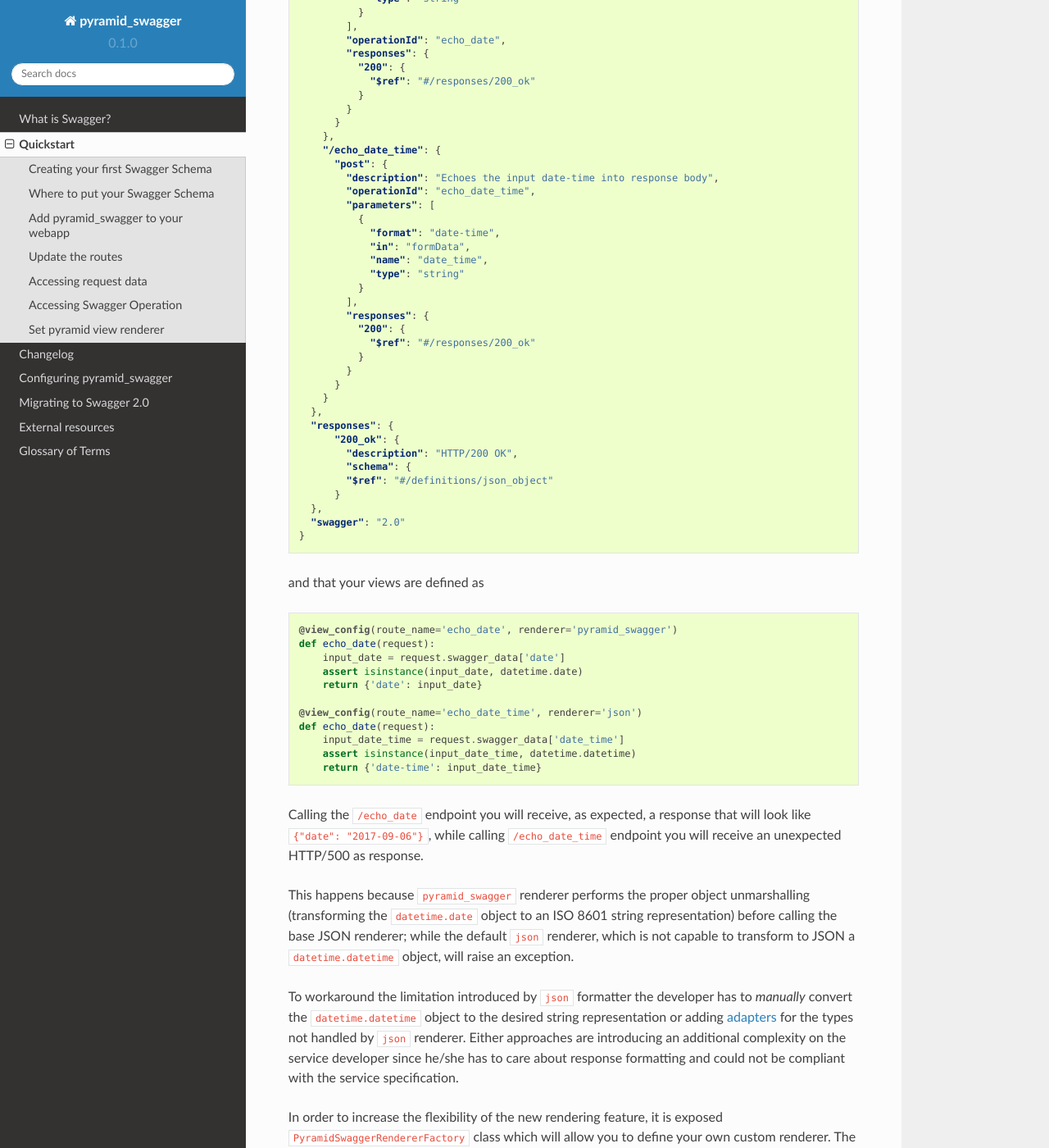
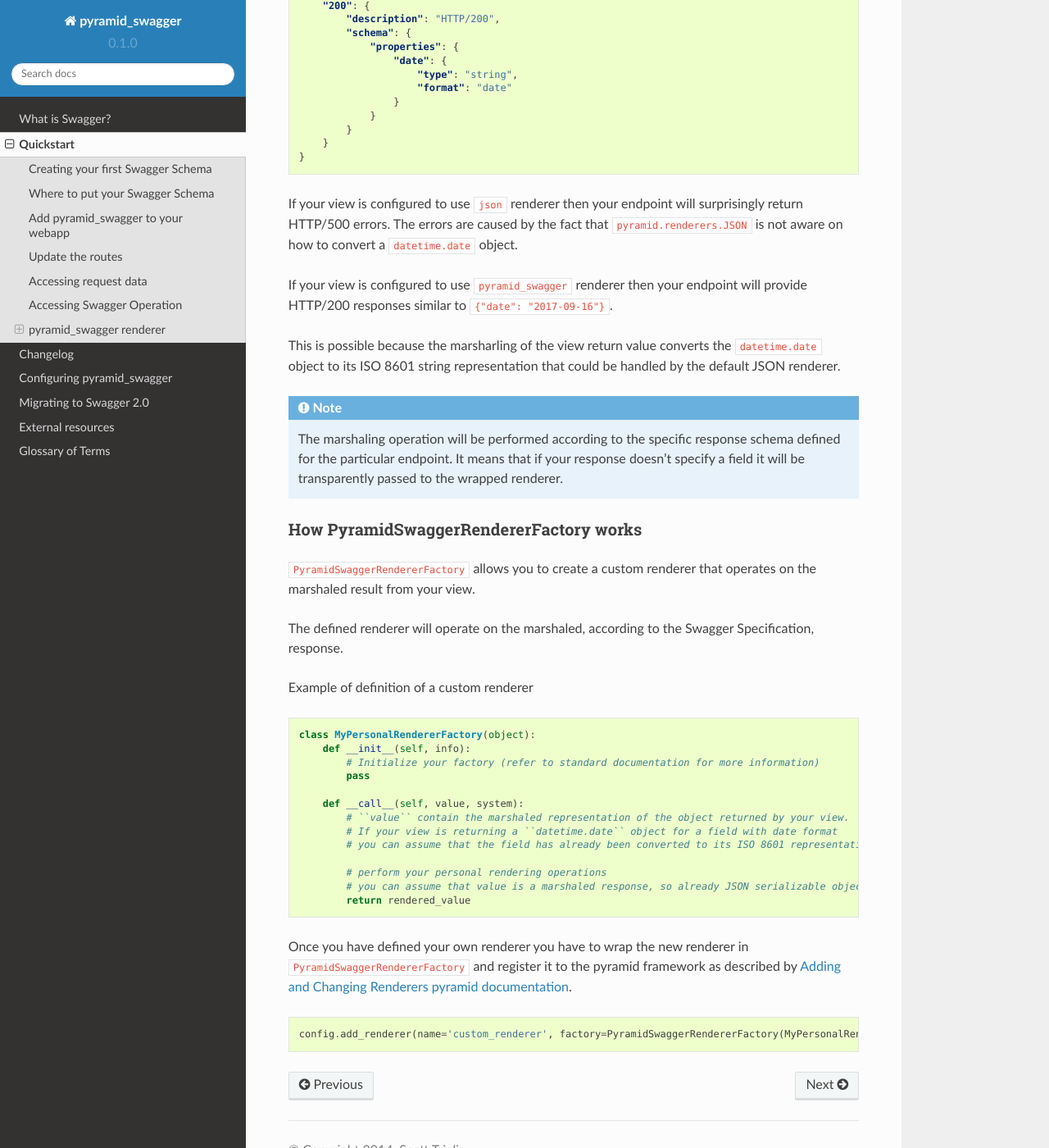
Before and after one commit to Yelp/pyramid_swagger, a Sphinx documentation site: the page built from docs/quickstart.rst, in a window 1280 px wide and 1400 px high, scrolled down 4614 px. Shown: the whole window at 82% size. Built offline with Sphinx 7.4.7 and the Read the Docs theme 2.0.0, drawn with Linux system fonts in a browser that asks for light colours; some of the changed text lies outside the part shown.

Commit message:
Improve documentation

```diff
--- a/docs/quickstart.rst
+++ b/docs/quickstart.rst
@@ -153,113 +153,78 @@
 
 ``request.operation`` will be set to ``None`` for Swagger 1.2 defined endpoints, while it will be an `Operation <https://github.com/Yelp/bravado-core/blob/v4.8.4/bravado_core/operation.py#L12>`_ object if the endpoint is defined by Swagger 2.0 specs.
 
-Set pyramid view renderer
--------------------------
+pyramid_swagger renderer
+------------------------
 
-Using :mod:`pyramid_swagger` you will get automatic conversions between input JSON objects to easy to handle python objects.
-An example could be a swagger object property marked to use date property, the library will take care of converting the ISO 8601 date representation to an easy to handle python ``datetime.date`` object.
+Using :mod:`pyramid_swagger` you will get automatic conversions of the input JSON objects to easy to handle python objects.
+An example could be a swagger object string property using the ``date`` format , the library will take care of converting the
+ISO 8601 date representation to an easy to handle python ``datetime.date`` object.
 
-Usually, while building the views that returns object that needs special handling (like ``datetime.date``) you are *forced* to perform manual operations to convert the python object on objects that could be serialized with the default ``pyramid`` renderers (ie. ``pyramid.`renderers.JSON``).
-Using ``pyramid_swagger.renderer.PyramidSwaggerRendererFactory`` as base renderer for your pyramid view will remove this *human intervention*, so you can focus more on defining the internal logic respect dealing with formatting.
+While defining the :mod:`pyramid` view that will handle the endpoint you have to make sure that the chosen renderer will be able to
+properly render your response. In the case of an endpoint that returns *objects* that requires a special handling
+(like ``datetime.date``) the developer is *forced* to:
 
-Here is an example:
+* manually convert the python object to an object that could be handled by the renderer
+* add an `adapter <https://docs.pylonsproject.org/projects/pyramid/en/latest/narr/renderers.html#using-the-add-adapter-method-of-a-custom-json-renderer>`_ for instructing pyramid to handle your object
+* define a custom renderer that is able to properly serialize the object
 
-Let's assume that you have the following specs
+:mod:`pyramid_swagger` provides:
+
+* a new renderer, called ``pyramid_swagger``
+* a new renderer renderer factory, called ``pyramid_swagger.renderer.PyramidSwaggerRendererFactory``
+
+----------------------------------
+How pyramid_swagger renderer works
+----------------------------------
+
+The new :mod:`pyramid_swagger` renderer is a wrapper around the default ``pyramid.renderers.JSON`` renderer.
+
+:mod:`pyramid_swagger` will receive, from your pyramid view, the object that has to be rendered, perform the marshaling operations and then call the default JSON renderer.
+
+.. note::
+    The usage of this renderer allows to get full support of `custom formats <configuration.html#user-formats-swagger-2-0-only>`_
+
+
+Let's assume that your view returns ``{'date': datetime.date.today()}`` and that your response spec is similar to
 
 .. code-block:: json
 
     {
-      "definitions": {
-        "json_object": {
-          "maxProperties": 1,
-          "minProperties": 1,
-          "properties": {
-            "date": {
-              "type": "string",
-              "format": "date"
-            },
-            "date-time": {
-              "type": "string",
-              "format": "date-time"
+        "200": {
+            "description": "HTTP/200",
+            "schema": {
+                "properties": {
+                    "date": {
+                        "type": "string",
+                        "format": "date"
+                    }
+                }
             }
-          },
-          "type": "object"
         }
-      },
-      "paths": {
-        "/echo_date": {
-          "post": {
-            "description": "Echoes the input date into response body",
-            "parameters": [
-              {
-                "format": "date",
-                "in": "formData",
-                "name": "date",
-                "type": "string"
-              }
-            ],
-            "operationId": "echo_date",
-            "responses": {
-              "200": {
-                "$ref": "#/responses/200_ok"
-              }
-            }
-          }
-        },
-        "/echo_date_time": {
-          "post": {
-            "description": "Echoes the input date-time into response body",
-            "operationId": "echo_date_time",
-            "parameters": [
-              {
-                "format": "date-time",
-                "in": "formData",
-                "name": "date_time",
-                "type": "string"
-              }
-            ],
-            "responses": {
-              "200": {
-                "$ref": "#/responses/200_ok"
-              }
-            }
-          }
-        }
-      },
-      "responses": {
-          "200_ok": {
-            "description": "HTTP/200 OK",
-            "schema": {
-            "$ref": "#/definitions/json_object"
-          }
-      },
-      "swagger": "2.0"
     }
 
-and that your views are defined as
 
-.. code-block:: python
+If your view is configured to use ``json`` renderer then your endpoint will surprisingly return HTTP/500 errors.
+The errors are caused by the fact that ``pyramid.renderers.JSON`` is not aware on how to convert a ``datetime.date`` object.
 
-    @view_config(route_name='echo_date', renderer='pyramid_swagger')
-    def echo_date(request):
-        input_date = request.swagger_data['date']
-        assert isinstance(input_date, datetime.date)
-        return {'date': input_date}
+If your view is configured to use ``pyramid_swagger`` renderer then your endpoint will provide HTTP/200 responses similar
+to ``{"date": "2017-09-16"}``.
 
-    @view_config(route_name='echo_date_time', renderer='json')
-    def echo_date(request):
-        input_date_time = request.swagger_data['date_time']
-        assert isinstance(input_date_time, datetime.datetime)
-        return {'date-time': input_date_time}
+This is possible because the marsharling of the view return value converts the ``datetime.date`` object to its ISO 8601
+string representation that could be handled by the default JSON renderer.
 
-Calling the ``/echo_date`` endpoint you will receive, as expected, a response that will look like ``{"date": "2017-09-06"}``, while calling ``/echo_date_time`` endpoint you will receive an unexpected HTTP/500 as response.
+.. note::
 
-This happens because ``pyramid_swagger`` renderer performs the proper object unmarshalling (transforming the ``datetime.date`` object to an ISO 8601 string representation) before calling the base JSON renderer; while the default ``json`` renderer, which is not capable to transform to JSON a ``datetime.datetime`` object, will raise an exception.
+    The marshaling operation will be performed according to the specific response schema defined for the particular endpoint.
+    It means that if your response doesn't specify a field it will be transparently passed to the wrapped renderer.
 
-To workaround the limitation introduced by ``json`` formatter the developer has to *manually*  convert the ``datetime.datetime`` object to the desired string representation or adding `adapters <https://docs.pylonsproject.org/projects/pyramid/en/latest/narr/renderers.html#using-the-add-adapter-method-of-a-custom-json-renderer>`_ for the types not handled by ``json`` renderer.
-Either approaches are introducing an additional complexity on the service developer since he/she has to care about response formatting and could not be compliant with the service specification.
 
-In order to increase the flexibility of the new rendering feature, it is exposed ``PyramidSwaggerRendererFactory`` class which will allow you to define your own custom renderer.
+---------------------------------------
+How PyramidSwaggerRendererFactory works
+---------------------------------------
+
+``PyramidSwaggerRendererFactory`` allows you to create a custom renderer that operates on the marshaled result from your view.
+
 The defined renderer will operate on the marshaled, according to the Swagger Specification, response.
 
 Example of definition of a custom renderer
@@ -268,10 +233,14 @@
 
     class MyPersonalRendererFactory(object):
         def __init__(self, info):
-            # Initialize your factory
+            # Initialize your factory (refer to standard documentation for more information)
             pass
 
         def __call__(self, value, system):
+            # ``value`` contain the marshaled representation of the object returned by your view.
+            # If your view is returning a ``datetime.date`` object for a field with date format
+            # you can assume that the field has already been converted to its ISO 8601 representation
+
             # perform your personal rendering operations
             # you can assume that value is a marshaled response, so already JSON serializable object
             return rendered_value
```
